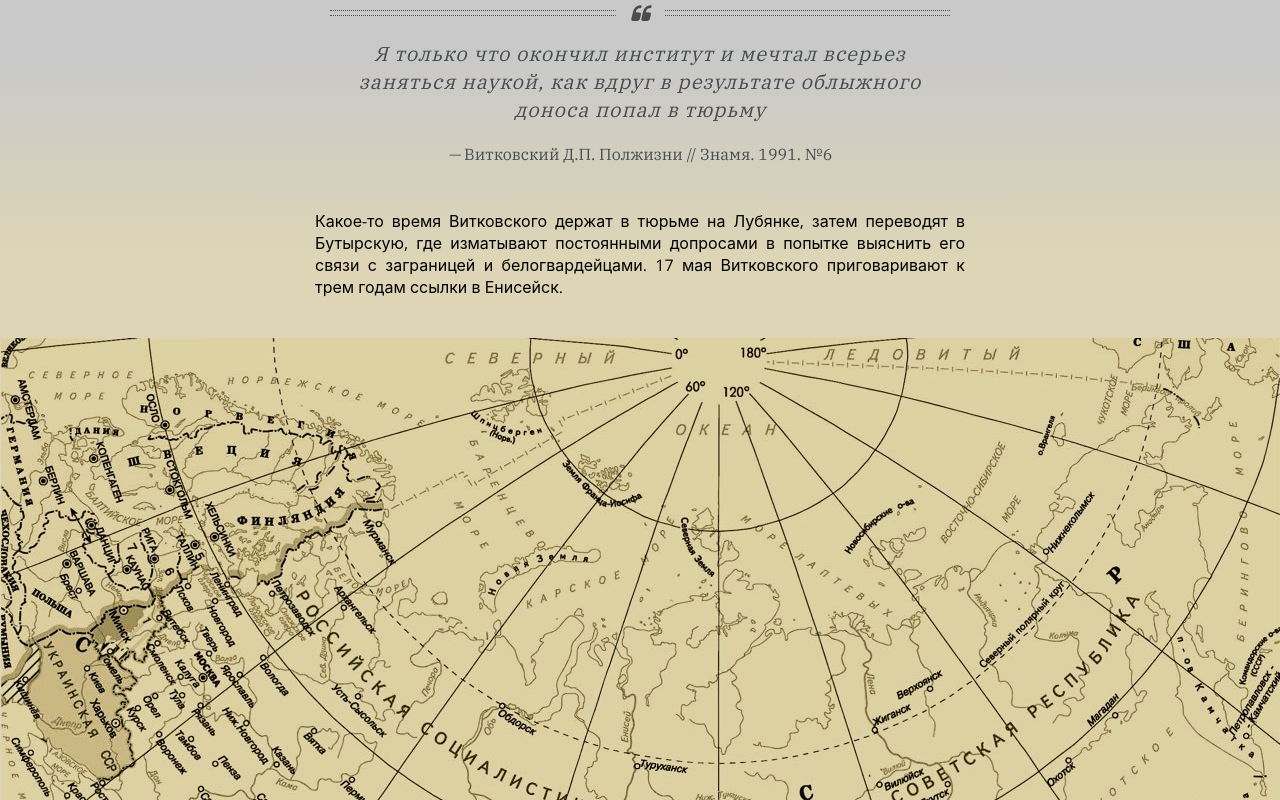
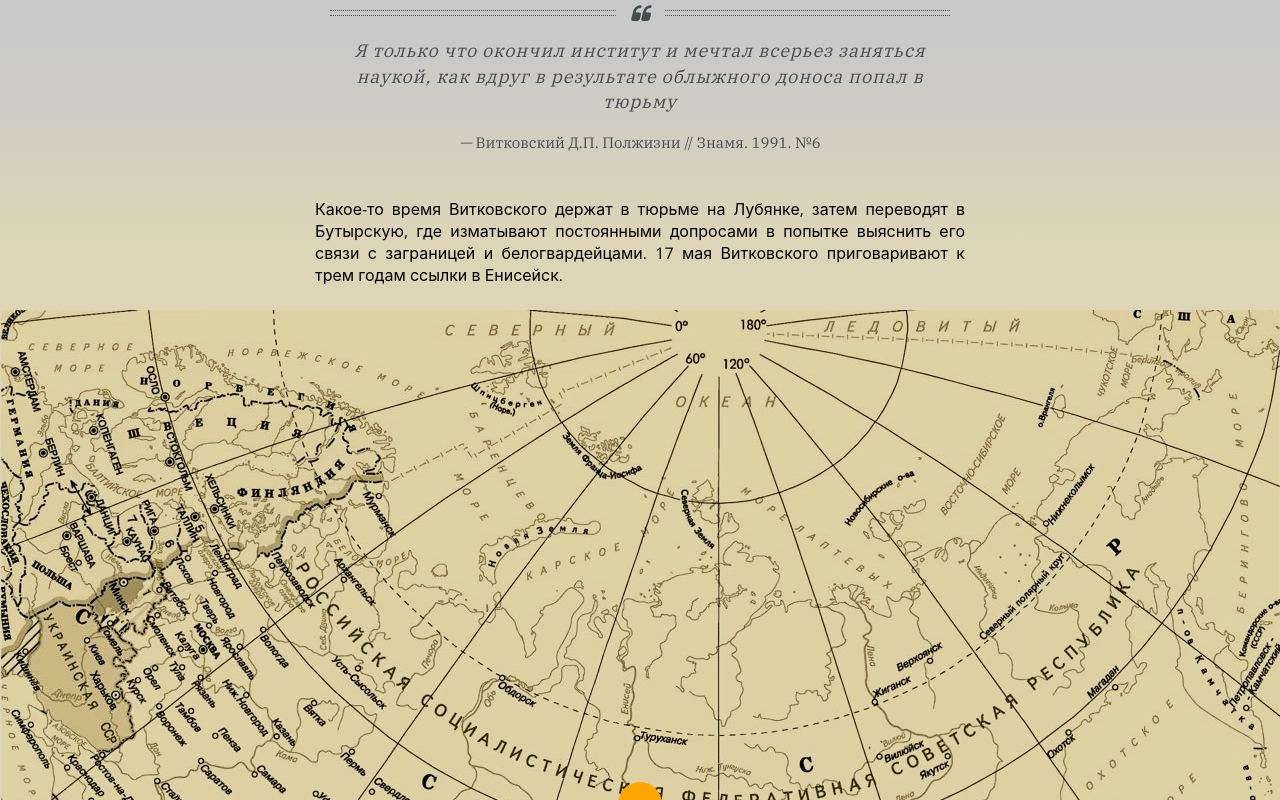
Before and after one commit to vpukhanov/vitkovsky-longread, a Next.js app: page / in a window 1280 px wide. Shown: the part 1020-1820 px from the top of the page. Built offline with nearby package versions, Linux system fonts and the light colour scheme.

Commit message:
change quote font size

```diff
--- a/pages/eniseysk.tsx
+++ b/pages/eniseysk.tsx
@@ -125,9 +125,7 @@ const Eniseysk: NextPage = () => {
           </p>
         </main>
       </div>
-      <div className={styles.mapContainer}>
-        <Map activeMarker='lubyansk' />
-      </div>
+      <Map activeMarker='lubyansk' />
     </div>
   )
 }
--- a/pages/index.tsx
+++ b/pages/index.tsx
@@ -86,10 +86,7 @@ const Home: NextPage = () => {
           </p>
         </main>
       </div>
-
-      <div className={styles.mapContainer}>
-        <Map activeMarker='eniseysk' />
-      </div>
+      <Map activeMarker='eniseysk' />
     </div>
   )
 }
--- a/styles/Home.module.css
+++ b/styles/Home.module.css
@@ -9,11 +9,6 @@
   text-align: justify;
 }
 
-.mapContainer {
-  padding: 1rem 0;
-  background-color: var(--bg-old);
-}
-
 .innerTextContainer {
   max-width: 650px;
   margin: 0 auto;
--- a/styles/Map.module.css
+++ b/styles/Map.module.css
@@ -1,7 +1,6 @@
 .map {
-  max-width: 1280px;
-  margin: 0 auto;
   position: relative;
+  background-color: var(--bg-old);
 }
 
 .map img {
--- a/styles/globals.css
+++ b/styles/globals.css
@@ -11,6 +11,7 @@ body {
   font-family: 'Open Sans', -apple-system, BlinkMacSystemFont, Segoe UI, Roboto,
     Oxygen, Ubuntu, Cantarell, Fira Sans, Droid Sans, Helvetica Neue, sans-serif;
   background-color: var(--bg-old);
+  font-size: 16px;
 }
 
 html.bg-gray,
@@ -89,7 +90,7 @@ blockquote:after {
 }
 
 blockquote p {
-  font-size: 20px;
+  font-size: 18px;
   letter-spacing: 0.05em;
   line-height: 1.4;
 }
@@ -97,4 +98,5 @@ blockquote p {
 blockquote cite {
   font-style: normal;
   font-weight: 300;
+  font-size: 15px;
 }
```
